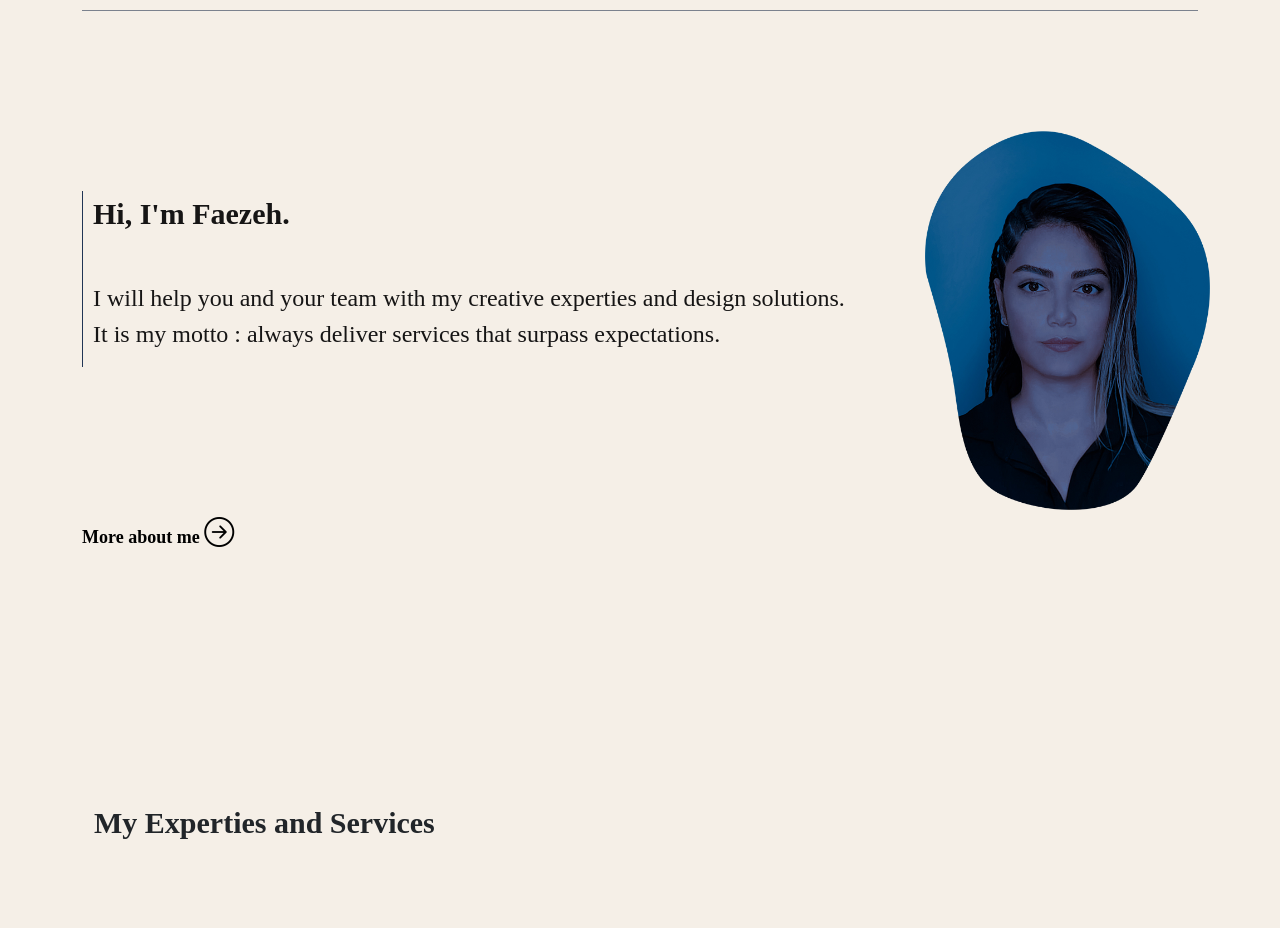
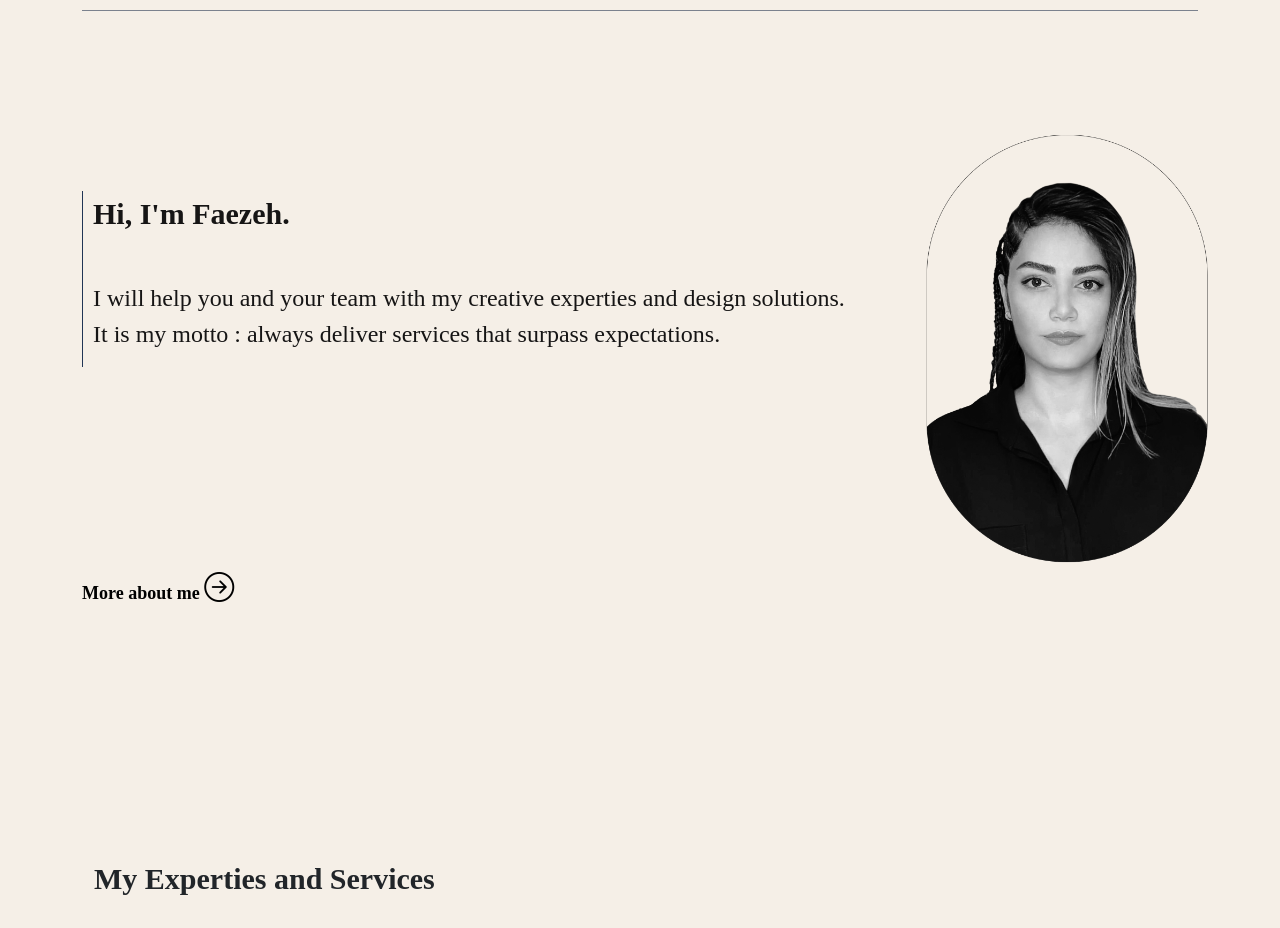
Before and after one commit to Pharzan-q/SheCodesResponsive-FinalProject, a plain HTML site: page index.html in a window 1280 px wide. Shown: the part 900-1828 px from the top of the page. Drawn offline with nearby package versions, Linux system fonts and the light colour scheme; a web font is replaced by a local one.

Commit message:
changed profile pic

```diff
--- a/index.html
+++ b/index.html
@@ -126,7 +126,7 @@
           </div>
 
           <img
-            src="media/profile1a.png"
+            src="media/profile-oval.png"
             data-aos="fade-in"
             data-aos-offset="200"
             data-aos-delay="50"
```
Also changed, not shown: media/profile-oval.png (added).
